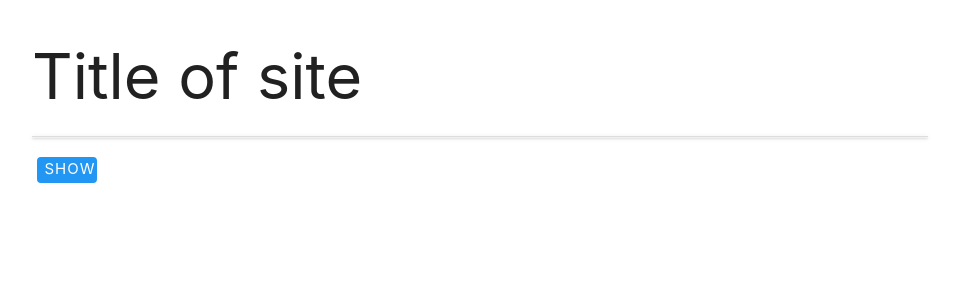
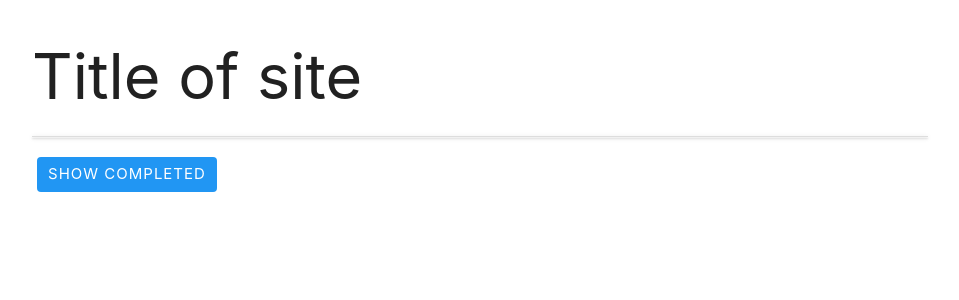
Before and after one commit to LittleBlue418/task-manager, a Flask app: page / in a window 1280 px wide. Shown: the top 300 px of the page, without its empty margins (160-1119 px from the left). Run offline with Flask 2, Linux system fonts and the light colour scheme; data that the repository does not hold is empty; some libraries are stand-ins or nearby versions.

Commit message:
Styling for completed tasks & butons

```diff
--- a/static/css/style.css
+++ b/static/css/style.css
@@ -1,8 +1,8 @@
 .btn_small {
     height: 26px;
-    width: 60px;
+    width: 82px;
     margin: 5px 5px;
-    padding: 0 0.5em;
+    padding-top: 1px;
     border: none;
     border-radius: 4px;
 
@@ -14,7 +14,27 @@
     color: white;
 }
 
+.btn_wide {
+    height: 35px;
+    width: 180px;
+    margin: 5px 5px;
+    padding-top: 5px;
+    border: none;
+    border-radius: 4px;
+
+    line-height: 24px;
+    letter-spacing: 1px;
+    text-align: center;
+    vertical-align: middle;
+    text-transform: uppercase;
+    color: white;
+}
+
+.completed_task .collapsible-header {
+    background-color: #ececec;
+}
+
 .task_header {
     margin-top: 5px;
-    padding-left: 5px;
+    padding-left: 10px;
 }
--- a/templates/tasks.html
+++ b/templates/tasks.html
@@ -8,7 +8,7 @@
                 <div class="collapsible-header">
                     <div class="col s3">
                         {% if task.is_urgent %}
-                            <i class="material-icons">flag</i>
+                            <i class="material-icons" style="color:red;">flag</i>
                         {% else %}
                             <i class="material-icons">remove</i>
                         {% endif %}
@@ -32,16 +32,16 @@
     </ul>
 
     {% if show_completed %}
-        <a href="{{url_for('get_tasks')}}" class="waves-effect waves-light btn_small blue">Hide Completed</a>
+        <a href="{{url_for('get_tasks')}}" class="waves-effect waves-light btn_wide blue">Hide Completed</a>
     {% else %}
-        <a href="{{url_for('get_tasks')}}?show_completed=True" class="waves-effect waves-light btn_small blue">Show Completed</a>
+        <a href="{{url_for('get_tasks')}}?show_completed=True" class="waves-effect waves-light  btn_wide blue">Show Completed</a>
     {% endif %}
 
     {% if show_completed %}
         <ul class="collapsible">
             {% for task in completed %}
-                <li>
-                    <div class="collapsible-header">
+                <li class="">
+                    <div class="collapsible-header completed_task" style="background-color: #ececec;">
                         <div class="col s3">
                             {% if task.is_urgent %}
                                 <i class="material-icons">flag</i>
@@ -51,8 +51,8 @@
                         </div>
                         <div class="col s3">
                             <i class="material-icons">arrow_drop_down</i>
-                            <a href="{{url_for('edit_task', task_id=task._id)}}" class="waves-effect waves-light btn_small green">Done</a>
-                            <a href="{{url_for('edit_task', task_id=task._id)}}" class="waves-effect waves-light btn_small blue">Edit</a>
+                            <a href="{{url_for('edit_task', task_id=task._id)}}" class="waves-effect waves-light btn_small grey">Restore</a>
+                            <a href="{{url_for('edit_task', task_id=task._id)}}" class="waves-effect waves-light btn_small red">Delete</a>
                         </div>
                         <div class="col s3 task_header">
                             {{task.task_name}}  -  {{task.due_date}}  -  {{task.category_name}}
```
